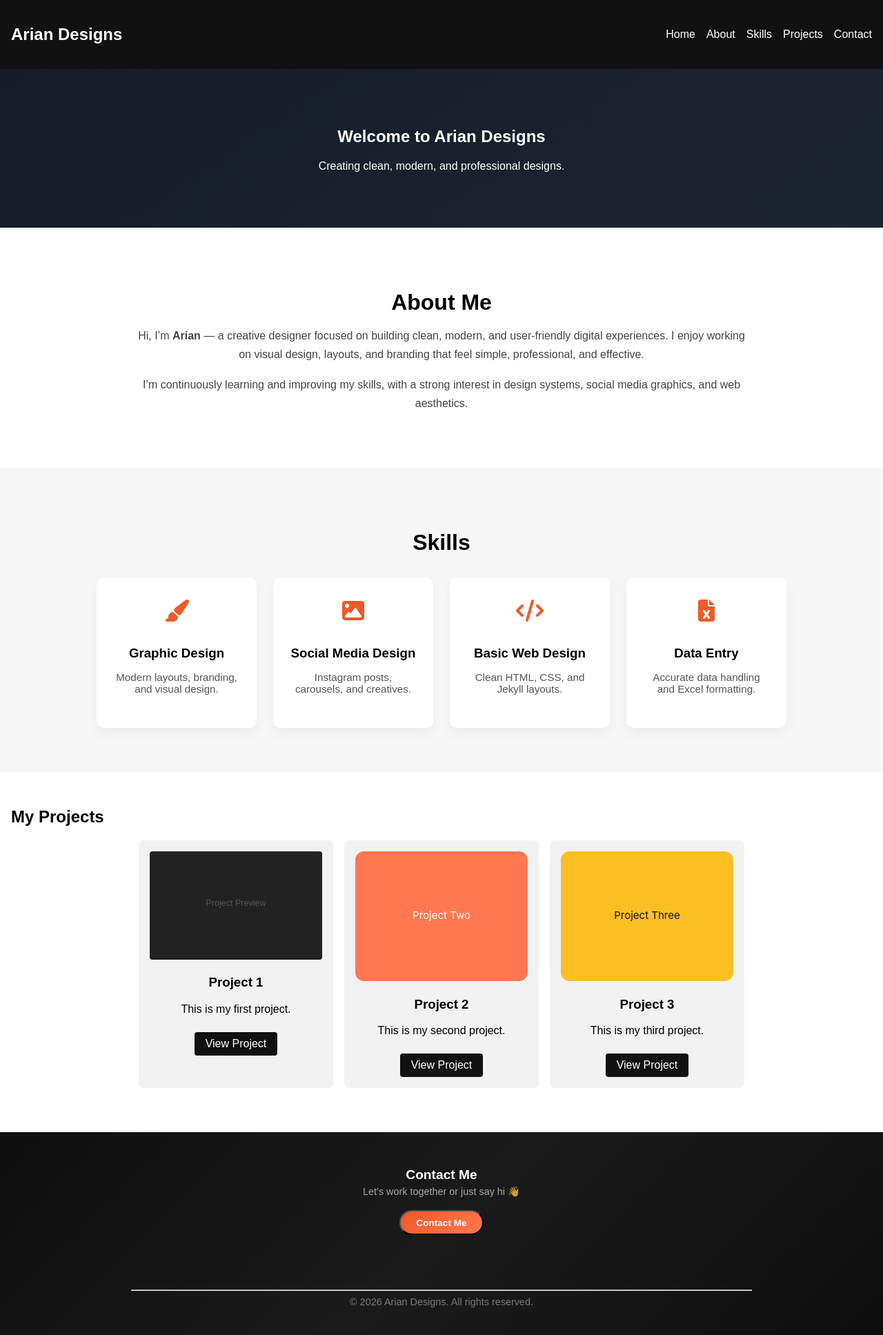
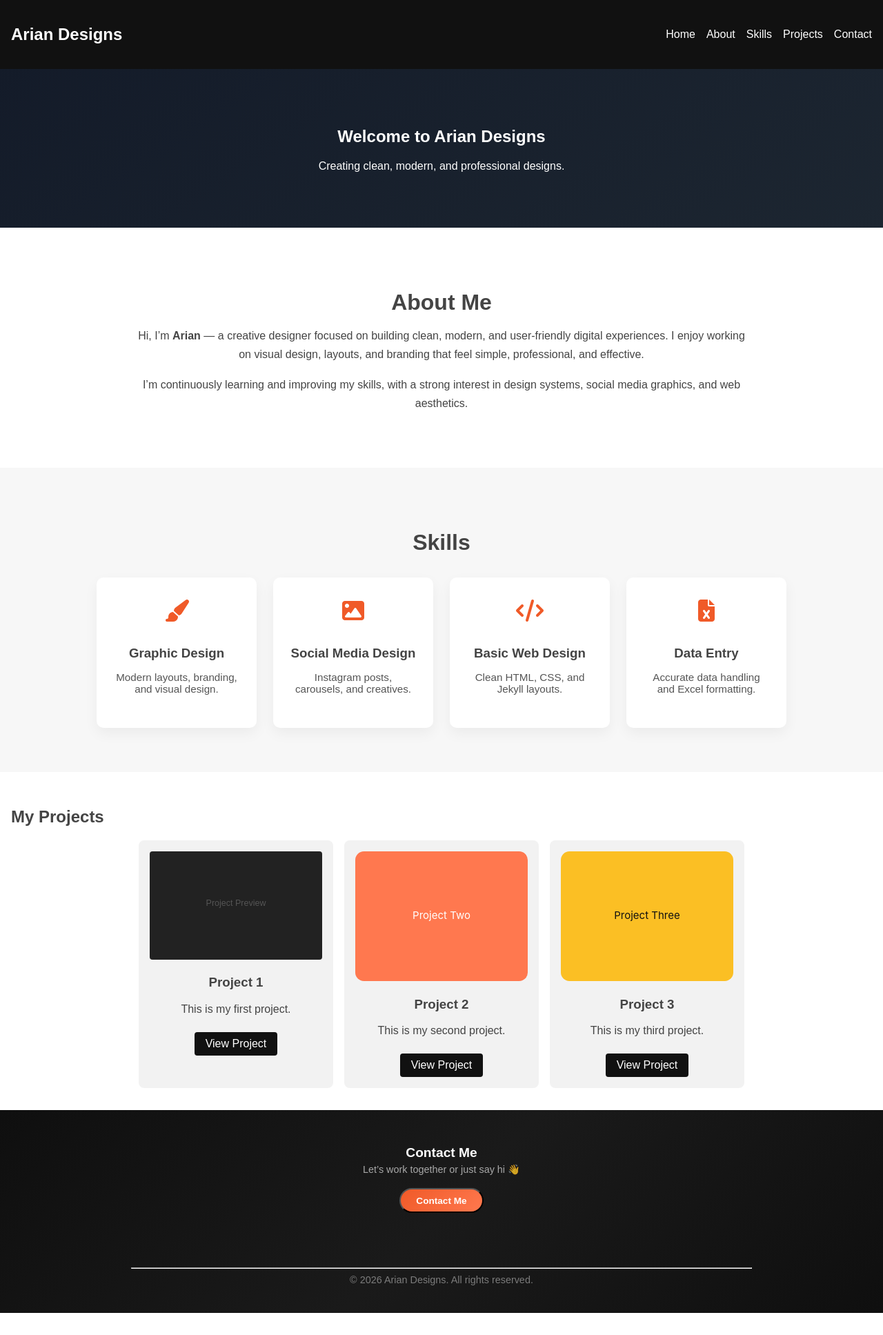
Before and after one commit to ariantechzone-stack/ariantechzone-stack.github.io, a Jekyll site: the page built from index.md, in a window 1280 px wide. Shown: the whole page at 69% size. Built offline with Jekyll 4.4.1, drawn with Linux system fonts in a browser that asks for light colours; after the commit the page ends 1903 px from its top, so only the background shows below that.

Commit message:
Update style.css

```diff
--- a/assets/css/style.css
+++ b/assets/css/style.css
@@ -1,17 +1,30 @@
+/* ================================
+   Accessibility: Reduce motion
+================================ */
 @media (prefers-reduced-motion: reduce) {
   html {
     scroll-behavior: auto;
   }
 }
+
+/* ================================
+   Global Styles
+================================ */
 html {
   scroll-behavior: smooth;
 }
+
 body {
   font-family: Arial, sans-serif;
   margin: 0;
   padding: 0;
+  color: #444;
+  background: #fff;
 }
 
+/* ================================
+   Header / Navbar
+================================ */
 header {
   background: #111;
   color: #fff;
@@ -28,13 +41,20 @@ header nav ul {
   list-style: none;
   display: flex;
   gap: 1rem;
+  padding: 0;
+  margin: 0;
+  overflow: visible;
 }
 
 header nav ul li a {
   color: #fff;
   text-decoration: none;
+  white-space: nowrap;
 }
 
+/* ================================
+   Hero Section
+================================ */
 .hero {
   text-align: center;
   padding: 4rem 1rem;
@@ -42,6 +62,9 @@ header nav ul li a {
   color: #fff;
 }
 
+/* ================================
+   About Section
+================================ */
 .about {
   padding: 4rem 1rem;
   background: #ffffff;
@@ -61,10 +84,13 @@ header nav ul li a {
 .about p {
   font-size: 1rem;
   line-height: 1.7;
+  margin-bottom: 1rem;
   color: #444;
-  margin-bottom: 1rem;
 }
 
+/* ================================
+   Projects Section
+================================ */
 .projects {
   padding: 2rem 1rem;
 }
@@ -99,51 +125,9 @@ header nav ul li a {
   border-radius: 4px;
 }
 
-footer {
-  text-align: center;
-  padding: 1rem;
-  background: #111;
-  color: #fff;
-  margin-top: 2rem;
-}
-
-.site-footer {
-  background: #111;
-  color: #fff;
-  text-align: center;
-  padding: 2rem 1rem;
-}
-
-.social-icons {
-  display: flex;
-  justify-content: center;
-  gap: 1.2rem;
-  margin-bottom: 1rem;
-}
-
-.social-icons a {
-  width: 44px;
-  height: 44px;
-  display: flex;
-  align-items: center;
-  justify-content: center;
-  background: #1a1a1a;
-  border-radius: 50%;
-  color: #fff;
-  font-size: 1.2rem;
-  text-decoration: none;
-  transition: transform 0.2s ease, background 0.2s ease;
-}
-
-.social-icons a:hover {
-  transform: translateY(-3px);
-  background: #f05a28;
-}
-.fiverr-icon img {
-  width: 20px;
-  height: 20px;
-}
-
+/* ================================
+   Skills Section
+================================ */
 .skills {
   padding: 4rem 1rem;
   background: #f7f7f7;
@@ -167,7 +151,7 @@ footer {
 }
 
 .skill-card {
-  background: #ffffff;
+  background: #fff;
   padding: 2rem 1.5rem;
   border-radius: 10px;
   box-shadow: 0 8px 20px rgba(0,0,0,0.05);
@@ -193,64 +177,10 @@ footer {
   transform: translateY(-6px);
   box-shadow: 0 12px 25px rgba(0,0,0,0.08);
 }
+
 /* ================================
-   Contact Section
+   Footer Section
 ================================ */
-.contact {
-  padding: 4rem 1rem;
-  background: #111;
-  color: #fff;
-}
-
-.contact-container {
-  max-width: 800px;
-  margin: 0 auto;
-  text-align: center;
-}
-
-.contact h2 {
-  font-size: 2rem;
-  margin-bottom: 1rem;
-}
-
-.contact p {
-  font-size: 1rem;
-  line-height: 1.6;
-  margin-bottom: 2rem;
-  color: #ddd;
-}
-
-.contact-btn {
-  display: inline-block;
-  margin-top: 0.8rem;
-  padding: 0.55rem 1.4rem;
-  font-size: 0.85rem;
-  font-weight: 600;
-  color: #fff;
-  background: linear-gradient(135deg, #f05a28, #ff784e);
-  border-radius: 30px;
-  text-decoration: none;
-  transition: transform 0.25s ease, box-shadow 0.25s ease;
-}
-
-.contact-btn:hover {
-  transform: translateY(-2px);
-  box-shadow: 0 8px 20px rgba(240, 90, 40, 0.35);
-}
-
-
-.site-footer {
-  background: #0f0f0f;
-  color: #ccc;
-  padding: 4rem 1.5rem;
-  text-align: center;
-}
-
-.footer-container {
-  max-width: 900px;
-  margin: auto;
-}
-
 .site-footer {
   background: linear-gradient(135deg, #0f0f0f, #1a1a1a, #0f0f0f);
   color: #ccc;
@@ -275,11 +205,11 @@ footer {
 }
 
 .footer-email {
-  display: inline-block;
+  display: block;
   margin: 0.6rem 0;
   color: #f05a28;
   font-weight: 600;
-  font-size: 0.9rem;
+  font-size: 0.95rem;
   text-decoration: none;
 }
 
@@ -306,11 +236,31 @@ footer {
   opacity: 0.55;
   margin-top: 0.6rem;
 }
+
 /* ================================
-   Contact Reveal Logic
+   Contact Button
 ================================ */
+.contact-btn {
+  display: inline-block;
+  margin-top: 0.8rem;
+  padding: 0.55rem 1.4rem;
+  font-size: 0.85rem;
+  font-weight: 600;
+  color: #fff;
+  background: linear-gradient(135deg, #f05a28, #ff784e);
+  border-radius: 30px;
+  text-decoration: none;
+  transition: transform 0.25s ease, box-shadow 0.25s ease;
+}
 
-/* Hidden by default */
+.contact-btn:hover {
+  transform: translateY(-2px);
+  box-shadow: 0 8px 20px rgba(240, 90, 40, 0.35);
+}
+
+/* ================================
+   Contact Reveal Animation
+================================ */
 .contact-reveal {
   opacity: 0;
   transform: translateY(12px);
@@ -319,14 +269,12 @@ footer {
   margin-top: 0.9rem;
 }
 
-/* Visible */
 .contact-reveal.active {
   opacity: 1;
   transform: translateY(0);
   pointer-events: auto;
 }
 
-/* Button hide animation */
 .contact-btn.hide {
   opacity: 0;
   transform: translateY(-6px);
@@ -345,10 +293,3 @@ footer {
   opacity: 0.8;
   margin-bottom: 0.8rem;
 }
-
-/* Email priority */
-.footer-email {
-  display: block;
-  margin-bottom: 0.6rem;
-  font-size: 0.95rem;
-}
```
